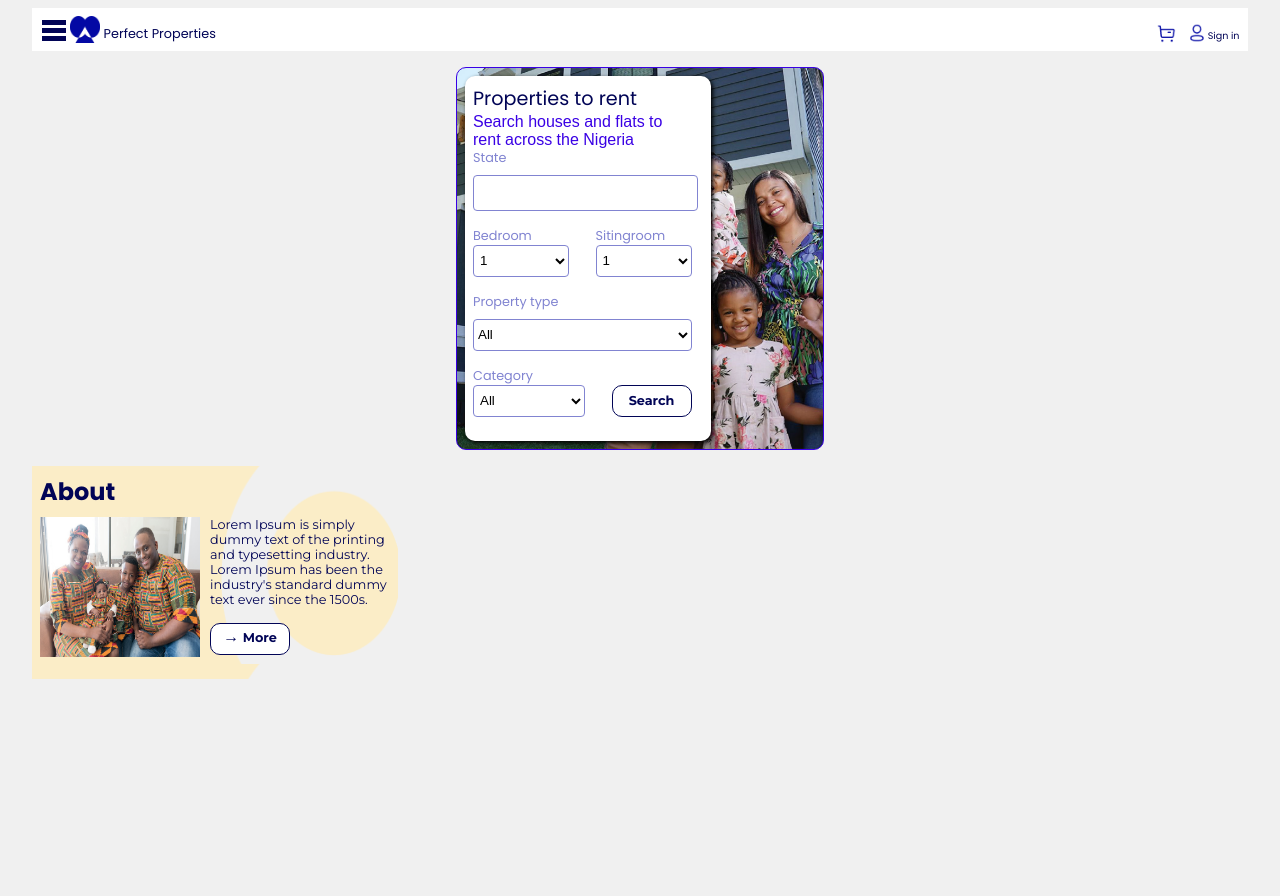
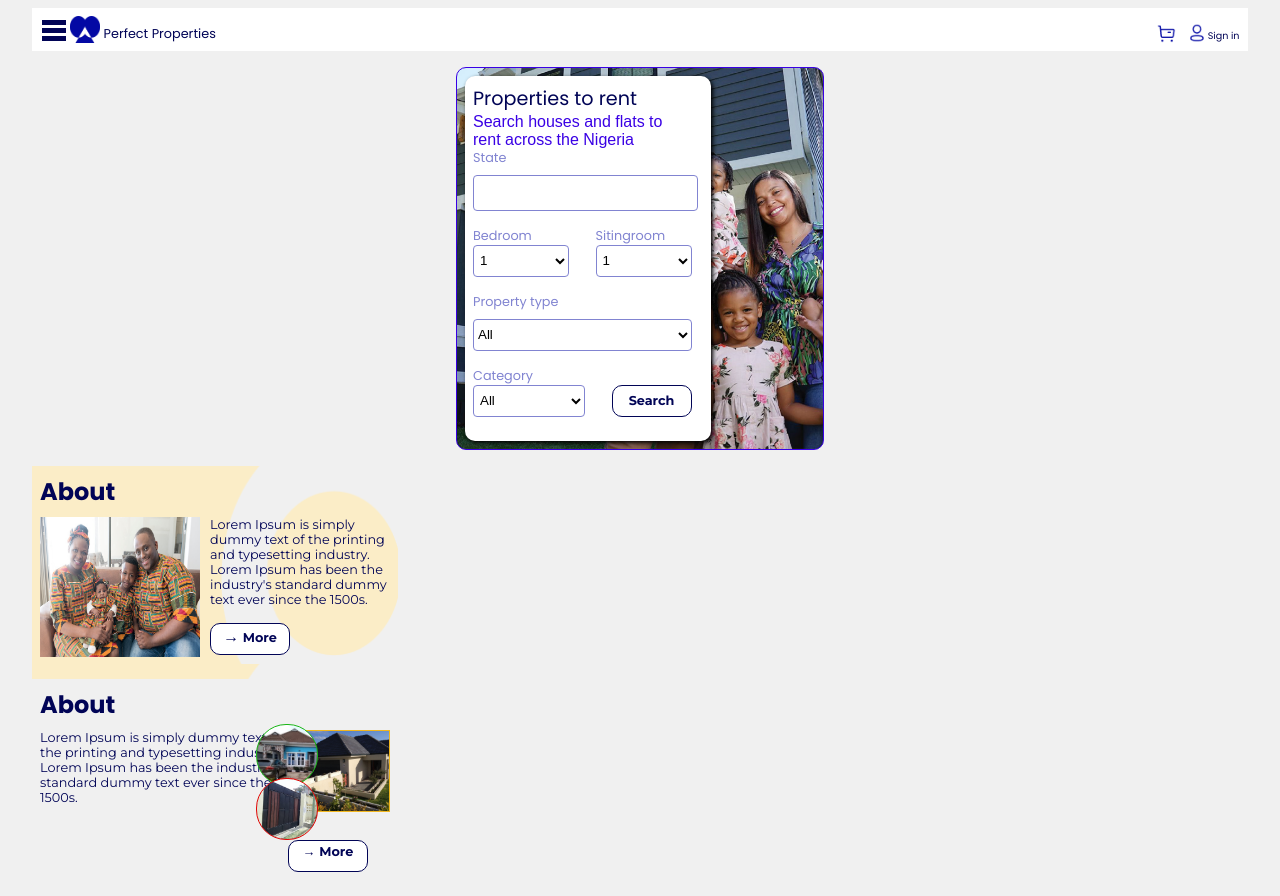
Before and after one commit to Mrsatatima/rent_app, a PHP site: page / in a window 1280 px wide. Before the commit the page ends 679 px from the top, so only its background shows below. Run offline with PHP 8.4, Linux system fonts and the light colour scheme.

Commit message:
Add more styling to services section

```diff
--- a/index.html
+++ b/index.html
@@ -270,7 +270,6 @@
           </form>
         </div>
       </section>
-
       <section id="about">
         <h2 class="heading-2">About</h2>
         <div class="content">
@@ -281,6 +280,20 @@
          </div>
         </div>
       </section>
+      <section id="services">
+        <h2 class="heading-2">About</h2>
+        <div class="content">
+          <p>Lorem Ipsum is simply dummy text of the printing and typesetting industry. Lorem Ipsum has been the industry's standard dummy text ever since the 1500s.</p>
+         <div class="button-content">
+          <div id="images">
+            <span></span>
+            <span></span>
+            <span></span>
+          </div>
+          <a href="" class="index-button"><span>&#x2192</span> More</a>
+         </div>
+        </div>
+      </section>
     </main>
   </body>
 </html>
--- a/styles/base.css
+++ b/styles/base.css
@@ -29,10 +29,10 @@ html {
   --color-secondary-red-200: rgb(240, 131, 131);
   --color-secondary-red-100: rgb(248, 193, 193);
 
-  --color-secondary-greeen-400: rgb(27, 182, 23);
-  --color-secondary-greeen-300: rgb(84, 200, 81);
-  --color-secondary-greeen-200: rgb(141, 219, 139);
-  --color-secondary-greeen-100: rgb(198, 237, 197);
+  --color-secondary-green-400: rgb(27, 182, 23);
+  --color-secondary-green-300: rgb(84, 200, 81);
+  --color-secondary-green-200: rgb(141, 219, 139);
+  --color-secondary-green-100: rgb(198, 237, 197);
 
   --color-secondary-gold-400: rgb(241, 182, 31);
   --color-secondary-gold-300: rgb(244, 200, 87);
--- a/styles/index.css
+++ b/styles/index.css
@@ -153,9 +153,51 @@
 .button-content{
     width: 180px ;
 }
-.button-content p{
+.content p{
     font-size: .8rem;
     color: var(--color-primary-blue-400);
     margin: 0;
     margin-bottom: 1rem;
 }
+
+#images > span:nth-child(3),
+#images > span:nth-child(2){
+    display: block;
+    width: 60px;
+    height: 60px;
+    border-radius: 30px;
+}
+
+#images > span:nth-child(1){
+    display: block;
+    width: 100px;
+    height: 80px;
+    border: solid 1px var(--color-secondary-gold-400);
+    background-image: url(/images/square-house.jpg);
+    background-size: cover;
+    margin-bottom: -5.5rem;
+
+
+
+}
+
+#images > span:nth-child(2){
+    border: solid 1px var(--color-secondary-green-400);
+    margin-left: -2rem;
+    margin-bottom: -.5rem;
+    background-image: url(/images/green-circle-house.jpg);
+    background-size: cover;
+
+
+}
+
+
+#images > span:nth-child(3){
+    border: solid 1px var(--color-secondary-red-400);
+    margin-left: -2rem;
+    background-image: url(/images/red-circle-house.jpg);
+    background-size: cover;
+
+
+
+}
```
Also changed, not shown: images/green-circle-house.jpg (added), images/red-circle-house.jpg (added), images/square-house.jpg (added).
